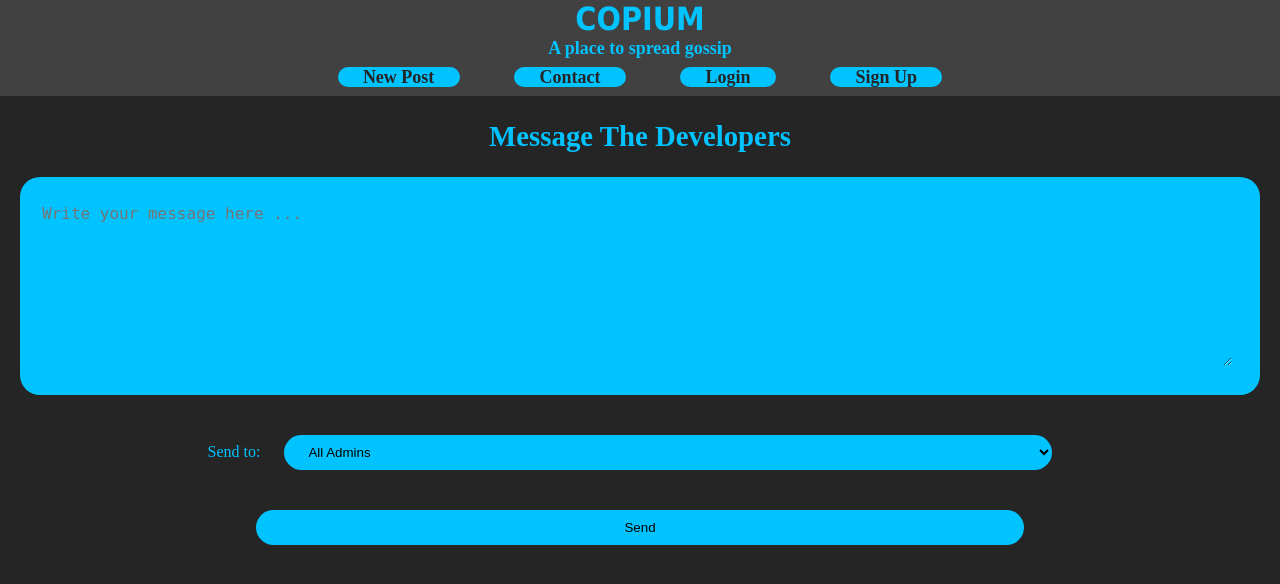
After one commit to Jakube11/Copium, a PHP site: page /html/Contact.html in a window 1280 px wide. The commit adds this page. Shown: the top 584 px of the page. Run offline with PHP 8.4, Linux system fonts and the light colour scheme.

Commit message:
PHP Framework 1

```diff
--- /dev/null
+++ b/DevMessages/example.json
@@ -0,0 +1,3 @@
+{
+
+}
--- a/css/main.css
+++ b/css/main.css
@@ -81,7 +81,7 @@ body header a:hover{
     padding-left: 20px;
     padding-right: 20px;
     border-radius: 20px;
-
+    border-style: none;
 }
 #post{
     background-color: rgb(0, 195, 255);
@@ -119,9 +119,46 @@ body header a:hover{
 
 #downvote{
     rotate: 180deg;
+    position: relative;
+    top: 3px;
 }
 
 #vote_counter{
     position: relative;
     bottom: 9px;
 }
+
+#dev_msgr_txt{
+    margin-top: 2%;
+    margin-bottom: 2%;
+    min-width: 99%;
+    max-width: 99%;
+    min-height: 20vh;
+    background-color: rgb(0, 195, 255);
+    border-style: none;
+    font-size: large;
+}
+
+#dev_msgr_txt:focus{
+    outline: none;
+}
+
+#page_div_title{
+    text-align: center;
+    font-weight: bolder;
+    font-size: larger;
+}
+
+#submit{
+    text-align: center;
+    padding: 1%;
+}
+
+#dev_s_d{
+    text-align: center;
+}
+
+#dev_recipient{
+    width: 60%;
+    height: 35px;
+}
--- /dev/null
+++ b/html/Contact.html
@@ -0,0 +1,46 @@
+ <!DOCTYPE html>
+<html lang="en">
+<head>
+    <meta charset="UTF-8">
+    <meta http-equiv="X-UA-Compatible" content="IE=edge">
+    <meta name="viewport" content="width=device-width, initial-scale=1.0">
+    <title>Home | Copium</title>
+    <link rel="stylesheet" href="/css/main.css">
+    <link rel="favicon" href="/img/C.ico">
+    <!--link favicon-->
+    <link rel="shortcut icon" href="/img/C.ico" type="image/x-icon">
+    <script src="/js/vote.js"></script>
+</head>
+<body>
+    <header>
+        <a href="/html/Home.html" id="header_h1_home">COPIUM</a><br>
+        <a href="/html/Home.html" id="header_h1_subhome">A place to spread gossip</a><br>
+        <div id="header_h2">
+            <a href="" id="header_h2_post">New Post</a>
+            <a href="/html/Contact.html" id="header_h2_contact">Contact</a>
+            <a href="" id="header_h2_login">Login</a>
+            <a href="" id="header_h2_signup">Sign Up</a>
+        </div>
+    </header>
+
+    <div id="page_div_title"><h2 id="page_title">Message The Developers</h2></div>
+    <form method="post" action="/php/contact.php">
+        <div class="postboard">
+            <textarea name="content" id="dev_msgr_txt" placeholder="Write your message here ..."></textarea>
+        </div>
+        <div id="dev_s_d">
+            Send to:
+            <select name="dev_r" class="postboard" id="dev_recipient">
+                <option>All Admins</option>
+                <option>Lead Programmer</option>
+                <option>Lead Art Designer</option>
+                <option>Lead Moderator</option>
+            </select>
+
+            <input class="postboard" id="dev_recipient" type="submit" value="Send"></input>
+        </div>
+
+    </form>
+
+</body>
+</html>
```
Also changed, not shown: html/Home.html (+7 -5 lines), js/vote.js (added, +37 -0 lines), php/contact.php (added, +24 -0 lines), img/votebc.png (added), img/votebf.png (added).
